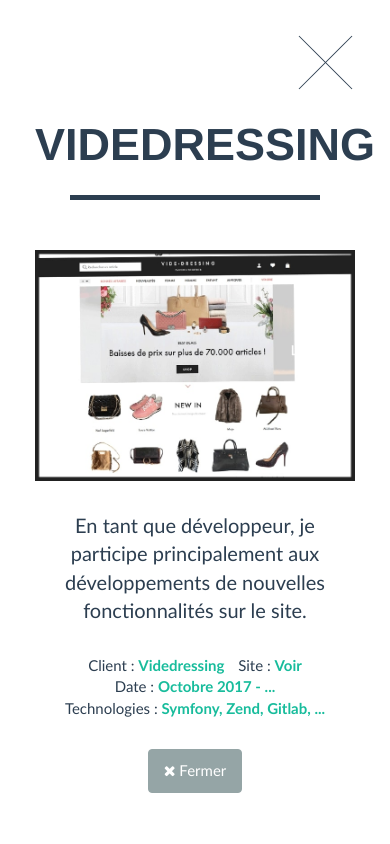
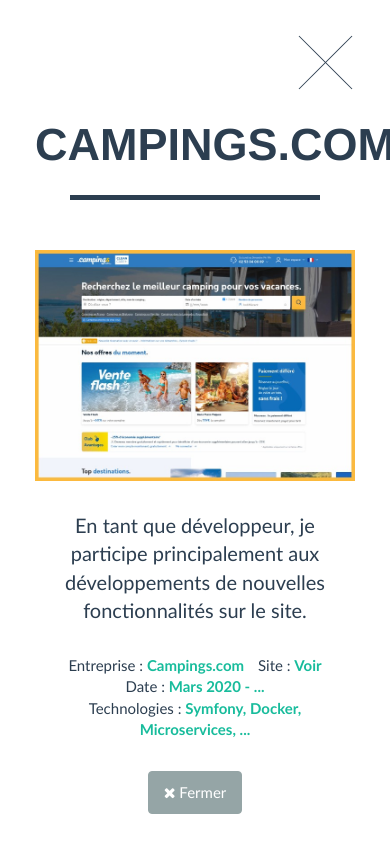
Before and after one commit to aleeks/aleeks.github.io, a plain HTML site: page index.html in a window 390 px wide. Both pictures are taken after a click on the link 195 px from the left and 905 px from the top of the page. Shown: the part 483-1327 px from the top of the page. Drawn offline with Linux system fonts and the light colour scheme; a web font is replaced by a local one.

Commit message:
add campings.com

```diff
--- a/index.html
+++ b/index.html
@@ -93,6 +93,16 @@
 					</div>
 				</div>
 				<div class="row">
+					<div class="col-sm-4 portfolio-item">
+						<a href="#portfolioModal16" class="portfolio-link" data-toggle="modal">
+							<div class="caption">
+								<div class="caption-content">
+									<i class="fa fa-search-plus fa-3x"></i>
+								</div>
+							</div>
+							<img data-src="img/portfolio/campingscom.jpg" class="img-responsive" alt="Campings.com">
+						</a>
+					</div>
 					<div class="col-sm-4 portfolio-item">
 						<a href="#portfolioModal15" class="portfolio-link" data-toggle="modal">
 							<div class="caption">
@@ -248,6 +258,43 @@
 		</section>
 
 		<!-- Portfolio Contenu -->
+		<div class="portfolio-modal modal fade" id="portfolioModal16" tabindex="-1" role="dialog" aria-hidden="true">
+			<div class="modal-content">
+				<div class="close-modal" data-dismiss="modal">
+					<div class="lr">
+						<div class="rl">
+						</div>
+					</div>
+				</div>
+				<div class="container">
+					<div class="row">
+						<div class="col-lg-8 col-lg-offset-2">
+							<div class="modal-body">
+								<h2>Campings.com</h2>
+								<hr class="star-primary">
+								<img data-src="img/portfolio/campingscom.jpg" class="img-responsive img-centered" alt="Campings.com">
+								<p>En tant que développeur, je participe principalement aux développements de nouvelles fonctionnalités sur le site.</p>
+								<ul class="list-inline item-details">
+									<li>Entreprise :
+										<strong>Campings.com</strong>
+									</li>
+									<li>Site :
+										<strong><a href="https://campings.com" title="Campings.com" target="_blank" rel="noopener">Voir</a></strong>
+									</li>
+									<li>Date :
+										<strong>Mars 2020 - ...</strong>
+									</li>
+									<li>Technologies :
+										<strong>Symfony, Docker, Microservices, ...</strong>
+									</li>
+								</ul>
+								<button type="button" class="btn btn-default" data-dismiss="modal"><i class="fa fa-times"></i> Fermer</button>
+							</div>
+						</div>
+					</div>
+				</div>
+			</div>
+		</div>
 		<div class="portfolio-modal modal fade" id="portfolioModal15" tabindex="-1" role="dialog" aria-hidden="true">
 			<div class="modal-content">
 				<div class="close-modal" data-dismiss="modal">
@@ -260,22 +307,22 @@
 					<div class="row">
 						<div class="col-lg-8 col-lg-offset-2">
 							<div class="modal-body">
-								<h2>Videdressing</h2>
+								<h2>Videdressing / Leboncoin</h2>
 								<hr class="star-primary">
 								<img data-src="img/portfolio/videdressing.jpg" class="img-responsive img-centered" alt="Videdressing">
 								<p>En tant que développeur, je participe principalement aux développements de nouvelles fonctionnalités sur le site.</p>
 								<ul class="list-inline item-details">
-									<li>Client :
+									<li>Entreprise :
 										<strong>Videdressing</strong>
 									</li>
 									<li>Site :
 										<strong><a href="https://videdressing.com" title="Videdressing" target="_blank" rel="noopener">Voir</a></strong>
 									</li>
 									<li>Date :
-										<strong>Octobre 2017 - ...</strong>
+										<strong>Octobre 2017 - Février 2020</strong>
 									</li>
 									<li>Technologies :
-										<strong>Symfony, Zend, Gitlab, ...</strong>
+										<strong>Symfony, VueJS, Zend. Intégration d'outils tels que Datadog, Algolia, Cloudinary.</strong>
 									</li>
 								</ul>
 								<button type="button" class="btn btn-default" data-dismiss="modal"><i class="fa fa-times"></i> Fermer</button>
@@ -305,7 +352,7 @@
 								I have personally worked on different projects such as ASM (advanced stock management), automatic translation on Crowdin and auto-upgrade 1 click. <br>
 								Thanks to GitHub, I have been lucky to engage and collaborate with the rest of the community, making it possible to release version 1.7 and together making PrestaShop better</p>
 								<ul class="list-inline item-details">
-									<li>Client :
+									<li>Entreprise :
 										<strong>PrestaShop</strong>
 									</li>
 									<li>Site :
@@ -342,7 +389,7 @@
 								<img data-src="img/portfolio/beepjob.jpg" class="img-responsive img-centered" alt="Beepjob">
 								<p>Développement Front et Back-office. Beepjob est un site d'emplois proposant un job-board complet et intuitif pour les entreprises.</p>
 								<ul class="list-inline item-details">
-									<li>Client :
+									<li>Entreprise :
 										<strong>Beepjob</strong>
 									</li>
 									<li>Site :
@@ -772,7 +819,7 @@
 				</div>
 				<div class="row">
 					<div class="col-lg-4 col-lg-offset-2">
-						<p>J'ai 26 ans, j'ai commencé à étudier le web en faisant un DUT Services et Réseaux de Communication (aujourd'hui nommé <abbr title="Métiers du multimédia et de l'Internet">MMI</abbr>). J'ai ensuite réalisé une Licence en alternance à l'Université Pierre et Marie Curie à Paris.</p>
+						<p>J'ai 30 ans, j'ai commencé à étudier le web en faisant un DUT Services et Réseaux de Communication (aujourd'hui nommé <abbr title="Métiers du multimédia et de l'Internet">MMI</abbr>). J'ai ensuite réalisé une Licence en alternance à l'Université Pierre et Marie Curie à Paris.</p>
 					</div>
 					<div class="col-lg-4">
 						<p>En parallèle de mon auto-entreprise, j'ai achevé ma formation en réalisant un Master Document Numérique et Réseau de l'Ingénierie de l'Internet (<abbr title="Master Document Numérique et Réseau de l'Ingénierie de l'Internet">DNR-2i</abbr>) à l'Université de Caen.</p>
@@ -884,9 +931,9 @@
 								<li>
 									<a href="https://www.linkedin.com/in/alexsampaio" class="btn-social btn-outline" target="_blank" rel="noopener" title="Me voir sur Linked-In"><i class="fa fa-fw fa-linkedin"></i><span>Linked-In</span></a>
 								</li>
-								<li>
+								<!-- <li>
 									<a href="https://twitter.com/alexsampaio_fr" class="btn-social btn-outline" target="_blank" rel="noopener" title="Me voir sur Twitter"><i class="fa fa-fw fa-twitter"></i><span>Twitter</span></a>
-								</li>
+								</li> -->
 								<li>
 									<a href="https://github.com/aleeks" class="btn-social btn-outline" target="_blank" rel="noopener" title="Me voir sur Github"><i class="fa fa-fw fa-github"></i><span>Github</span></a>
 								</li>
@@ -912,7 +959,7 @@
 				<div class="container">
 					<div class="row">
 						<div class="col-lg-12">
-							<p>Copyright &copy; Alex Sampaio 2020</p>
+							<p>Copyright &copy; Alex Sampaio 2021</p>
 						</div>
 					</div>
 				</div>
```
Also changed, not shown: img/portfolio/campingscom.jpg (added).
